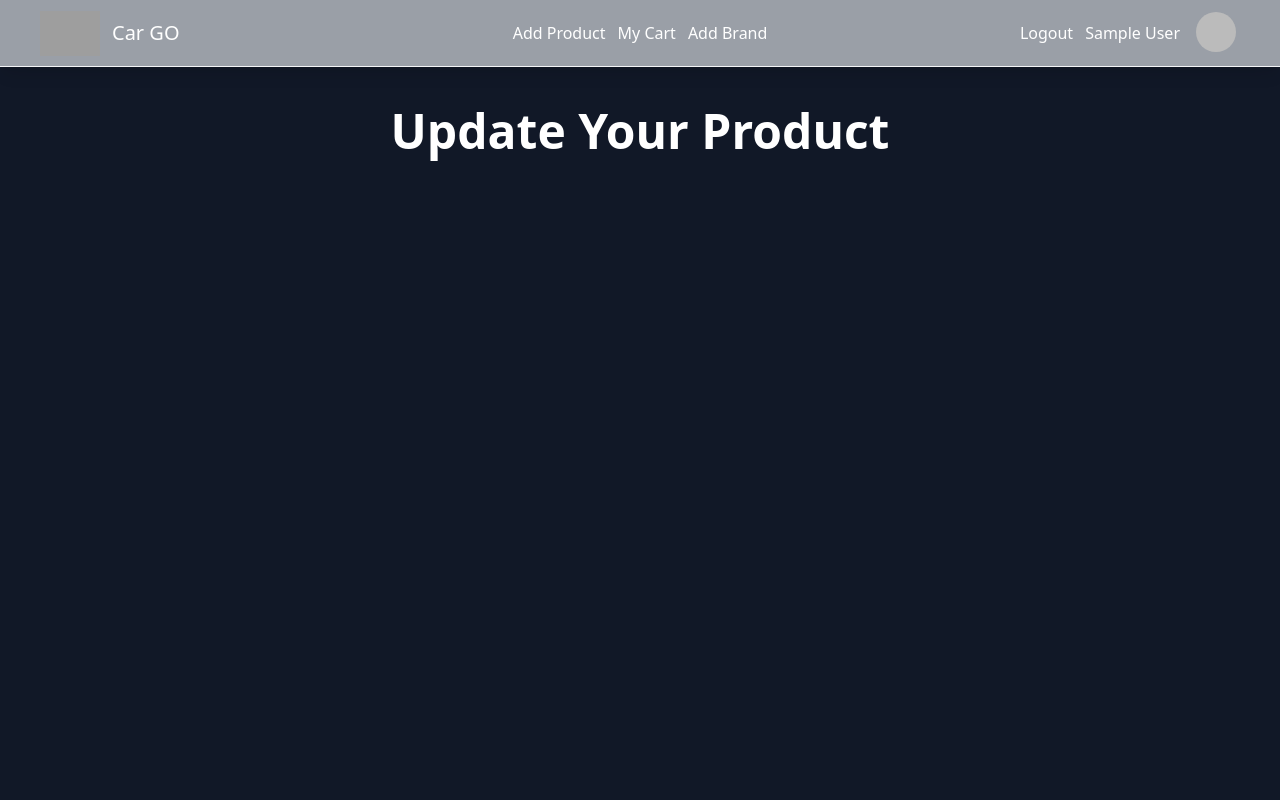
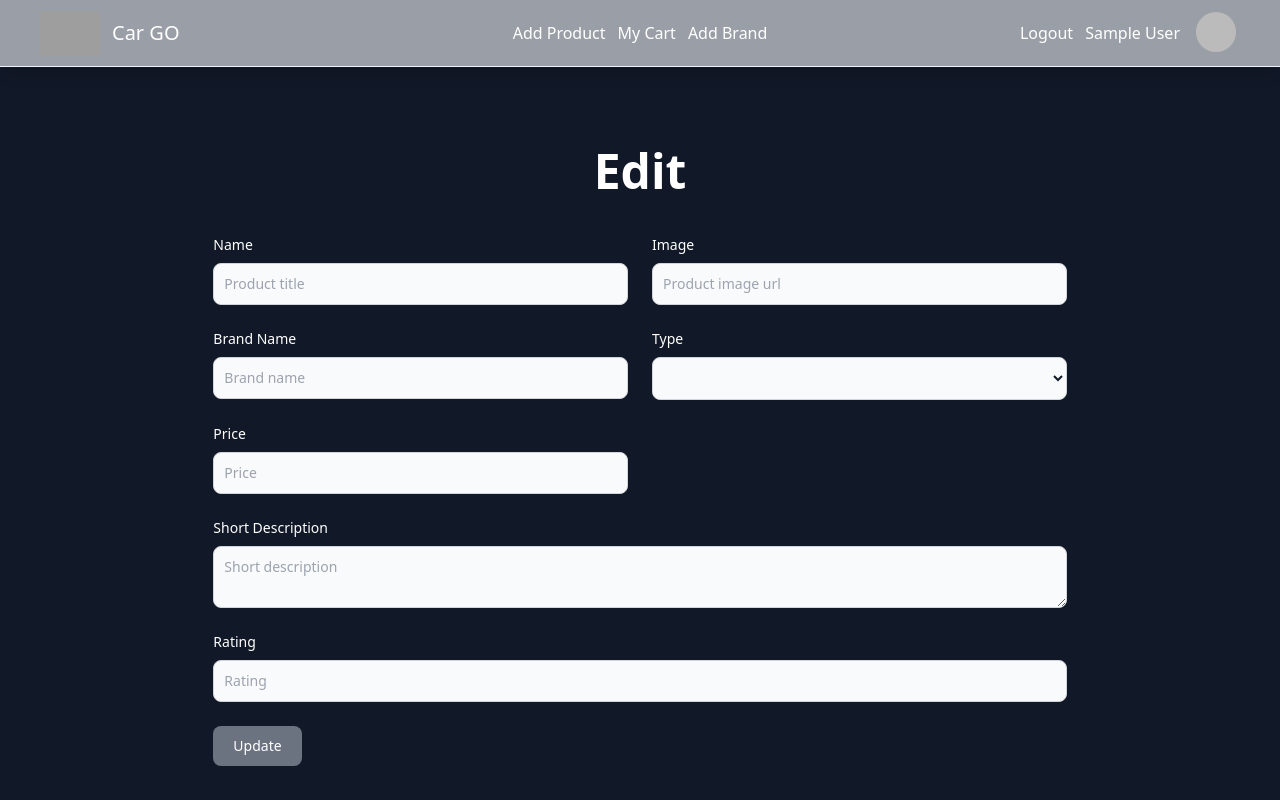
Before and after one commit to sifurr/brandshop-client, a React (Vite) app: page /update/1 in a window 1280 px wide. Shown: the top 800 px of the page. Built offline with nearby package versions, Linux system fonts and the light colour scheme; no server answers; sample sign-in values are in the browser's storage; grey boxes are pictures that could not be loaded.

Commit message:
Add update product page

```diff
--- a/src/pages/AddProduct/AddProduct.jsx
+++ b/src/pages/AddProduct/AddProduct.jsx
@@ -74,7 +74,7 @@ const AddProduct = () => {
                 </div>
                 <div className="mb-6">
                     <label htmlFor="rating" className="block mb-2 text-sm font-medium text-white dark:text-white">Rating</label>
-                    <input type="text" id="rating" className="bg-gray-50 border border-gray-300 text-black text-sm rounded-lg focus:ring-blue-500 focus:border-blue-500 block w-full p-2.5 dark:bg-gray-700 dark:border-gray-600 dark:placeholder-gray-400 dark:text-white dark:focus:ring-blue-500 dark:focus:border-blue-500" placeholder="Rating"  />
+                    <input name="rating" type="text" id="rating" className="bg-gray-50 border border-gray-300 text-black text-sm rounded-lg focus:ring-blue-500 focus:border-blue-500 block w-full p-2.5 dark:bg-gray-700 dark:border-gray-600 dark:placeholder-gray-400 dark:text-white dark:focus:ring-blue-500 dark:focus:border-blue-500" placeholder="Rating"  />
                 </div>
 
                 <button type="submit" className="text-white bg-gray-500 hover:bg-gray-600 focus:ring-4 focus:outline-none focus:ring-blue-300 font-medium rounded-lg text-sm w-full sm:w-auto px-5 py-2.5 text-center dark:bg-blue-600 dark:hover:bg-blue-700 dark:focus:ring-blue-800">Add Product</button>
--- a/src/pages/ProductDetails/ProductDetails.jsx
+++ b/src/pages/ProductDetails/ProductDetails.jsx
@@ -1,13 +1,14 @@
 import { useEffect, useState } from "react";
 import { Link, useParams } from "react-router-dom";
-import Rating from 'react-rating'
+import Rating from 'react-rating';
+import Swal from 'sweetalert2';
 
 const ProductDetails = () => {
 
     const [product, setProduct] = useState([]);
     const parameter = useParams();
     console.log("Id from details page: ", parameter.id);
-    const { brandName, image, name, price, rating, shortDescription, type } = product;
+    const {_id, brandName, image, name, price, rating, shortDescription, type } = product;
     console.log(name);
 
     useEffect(() => {
@@ -19,6 +20,30 @@ const ProductDetails = () => {
             })
         // eslint-disable-next-line react-hooks/exhaustive-deps
     }, [])
+
+    const handleAddToCart = id => {
+
+        const productId = {id}
+        // console.log("Product info: >>> \n",product);
+
+        fetch(`http://localhost:5000/products`,{
+            method: 'POST',
+            headers: {'content-type':'application/json'},
+            body: JSON.stringify(productId)
+        })
+            .then(res => res.json())
+            .then(data => {
+                if(data.insertedId){
+                    Swal.fire({
+                        icon: 'success',
+                        title:'Product added to cart!',
+                        showConfirmButton: false,
+                        timer: 1500
+                    })
+                    console.log("Received data: >>>>\n",data);
+                }
+            })
+    }
 
     return (
         <div className="bg-gray-900 min-h-screen py-10">
@@ -264,7 +289,7 @@ const ProductDetails = () => {
                                         </div>
                                     </div>
                                     <div className="mt-6 ">
-                                        <button className="w-full px-4 py-2 font-bold text-white bg-blue-400 lg:w-96 hover:bg-blue-500">
+                                        <button onClick={()=>handleAddToCart(_id)} className="w-full px-4 py-2 font-bold text-white bg-blue-400 lg:w-96 hover:bg-blue-500">
                                             Add to Cart
                                         </button>
                                     </div>
--- a/src/pages/ProductUpdate/ProductUpdate.jsx
+++ b/src/pages/ProductUpdate/ProductUpdate.jsx
@@ -1,7 +1,104 @@
+import { useEffect, useState } from "react";
+import { useParams } from "react-router-dom";
+import Swal from "sweetalert2";
+
 const ProductUpdate = () => {
+
+    const [product, setProduct] = useState([]);
+    const parameter = useParams();
+    console.log("Id from details page: ", parameter.id);
+    const { brandName, image, name, price, rating, shortDescription, type } = product;
+    // console.log(name);
+
+    useEffect(() => {
+        fetch(`http://localhost:5000/products/${parameter.id}`)
+            .then(res => res.json())
+            .then(data => {
+                console.log("single product data data : ", data);
+                setProduct(data);
+            })
+        // eslint-disable-next-line react-hooks/exhaustive-deps
+    }, [])
+
+    const handleUpdateProduct = event => {
+        event.preventDefault();
+        const form = event.target;
+        const name = form.name.value;
+        const image = form.image.value;
+        const brandName = form.brandName.value;
+        const type = form.type.value;
+        const price = form.price.value;
+        const shortDescription = form.shortDescription.value;
+        const rating = form.rating.value;
+        const updateInfo = { name, image, brandName, type, price, shortDescription, rating }
+
+
+        fetch(`http://localhost:5000/products/${parameter.id}`, {
+            method: 'PUT',
+            headers: { 'content-type': 'application/json' },
+            body: JSON.stringify(updateInfo)
+        })
+            .then(res => res.json())
+            .then(data => {
+                console.log(data);
+                if (data.modifiedCount > 0) {
+                    Swal.fire({
+                        icon: 'success',
+                        title: 'Product updated successfully!',
+                        showConfirmButton: false,
+                        timer: 1500
+                    })
+                }
+            })
+    }
+
+
+
     return (
         <div className="bg-gray-900 min-h-screen py-10">
-           <h2 className="text-5xl text-center text-white font-bold">Update Your Product</h2>
+            <h2 className="text-5xl text-center font-bold text-white my-10">Edit {name} </h2>
+            <form onSubmit={handleUpdateProduct} className="w-2/3 mx-auto text-black">
+                <div className="grid gap-6 mb-6 md:grid-cols-2">
+                    <div>
+                        <label htmlFor="name" className="block mb-2 text-sm font-medium text-white dark:text-white">Name</label>
+                        <input defaultValue={name} type="text" id="name" name="name" className="bg-gray-50 border border-gray-300 text-black text-sm rounded-lg focus:ring-blue-500 focus:border-blue-500 block w-full p-2.5 dark:bg-gray-700 dark:border-gray-600 dark:placeholder-gray-400 dark:text-white dark:focus:ring-blue-500 dark:focus:border-blue-500" placeholder="Product title" />
+                    </div>
+                    <div>
+                        <label htmlFor="image" className="block mb-2 text-sm font-medium text-white dark:text-white">Image</label>
+                        <input defaultValue={image} type="text" name="image" id="image" className="bg-gray-50 border border-gray-300 text-black text-sm rounded-lg focus:ring-blue-500 focus:border-blue-500 block w-full p-2.5 dark:bg-gray-700 dark:border-gray-600 dark:placeholder-gray-400 dark:text-white dark:focus:ring-blue-500 dark:focus:border-blue-500" placeholder="Product image url" />
+                    </div>
+                    <div>
+                        <label htmlFor="company" className="block mb-2 text-sm font-medium text-white dark:text-white">Brand Name</label>
+                        <input type="text" defaultValue={brandName} name="brandName" id="company" className="bg-gray-50 border border-gray-300 text-black text-sm rounded-lg focus:ring-blue-500 focus:border-blue-500 block w-full p-2.5 dark:bg-gray-700 dark:border-gray-600 dark:placeholder-gray-400 dark:text-white dark:focus:ring-blue-500 dark:focus:border-blue-500" placeholder="Brand name" />
+                    </div>
+                    <div>
+                        <label htmlFor="type" className="block mb-2 text-sm font-medium text-white dark:text-white">Type</label>
+                        <select id="type" name="type" className="bg-gray-50 capitalize border border-gray-300 text-gray-900 text-sm rounded-lg focus:ring-blue-500 focus:border-blue-500 block w-full p-2.5 dark:bg-gray-700 dark:border-gray-600 dark:placeholder-gray-400 dark:text-white dark:focus:ring-blue-500 dark:focus:border-blue-500">
+                            <option selected>{type}</option>
+                            <option value="sedan">Sedan</option>
+                            <option value="suv">SUV</option>
+                            <option value="coupe">Coupe</option>
+                            <option value="convertible">Convertible</option>
+                        </select>
+                    </div>
+                    <div>
+                        <label htmlFor="website" className="block mb-2 text-sm font-medium text-white dark:text-white">Price</label>
+                        <input defaultValue={price} type="text" name="price" id="website" className="bg-gray-50 border border-gray-300 text-black text-sm rounded-lg focus:ring-blue-500 focus:border-blue-500 block w-full p-2.5 dark:bg-gray-700 dark:border-gray-600 dark:placeholder-gray-400 dark:text-white dark:focus:ring-blue-500 dark:focus:border-blue-500" placeholder="Price" />
+                    </div>
+
+                </div>
+                <div className="mb-6">
+                    <label htmlFor="rating" className="block mb-2 text-sm font-medium text-white dark:text-white">Short Description</label>
+                    <textarea type="text" defaultValue={shortDescription} name="shortDescription" id="rating" className="bg-gray-50 border border-gray-300 text-black text-sm rounded-lg focus:ring-blue-500 focus:border-blue-500 block w-full p-2.5 dark:bg-gray-700 dark:border-gray-600 dark:placeholder-gray-400 dark:text-white dark:focus:ring-blue-500 dark:focus:border-blue-500" placeholder="Short description" />
+                </div>
+                <div className="mb-6">
+                    <label htmlFor="rating" className="block mb-2 text-sm font-medium text-white dark:text-white">Rating</label>
+                    <input name="rating" defaultValue={rating} type="text" id="rating" className="bg-gray-50 border border-gray-300 text-black text-sm rounded-lg focus:ring-blue-500 focus:border-blue-500 block w-full p-2.5 dark:bg-gray-700 dark:border-gray-600 dark:placeholder-gray-400 dark:text-white dark:focus:ring-blue-500 dark:focus:border-blue-500" placeholder="Rating" />
+                </div>
+
+                <button type="submit" className="text-white bg-gray-500 hover:bg-gray-600 focus:ring-4 focus:outline-none focus:ring-blue-300 font-medium rounded-lg text-sm w-full sm:w-auto px-5 py-2.5 text-center dark:bg-blue-600 dark:hover:bg-blue-700 dark:focus:ring-blue-800">Update</button>
+            </form>
+
         </div>
     );
 };
```
